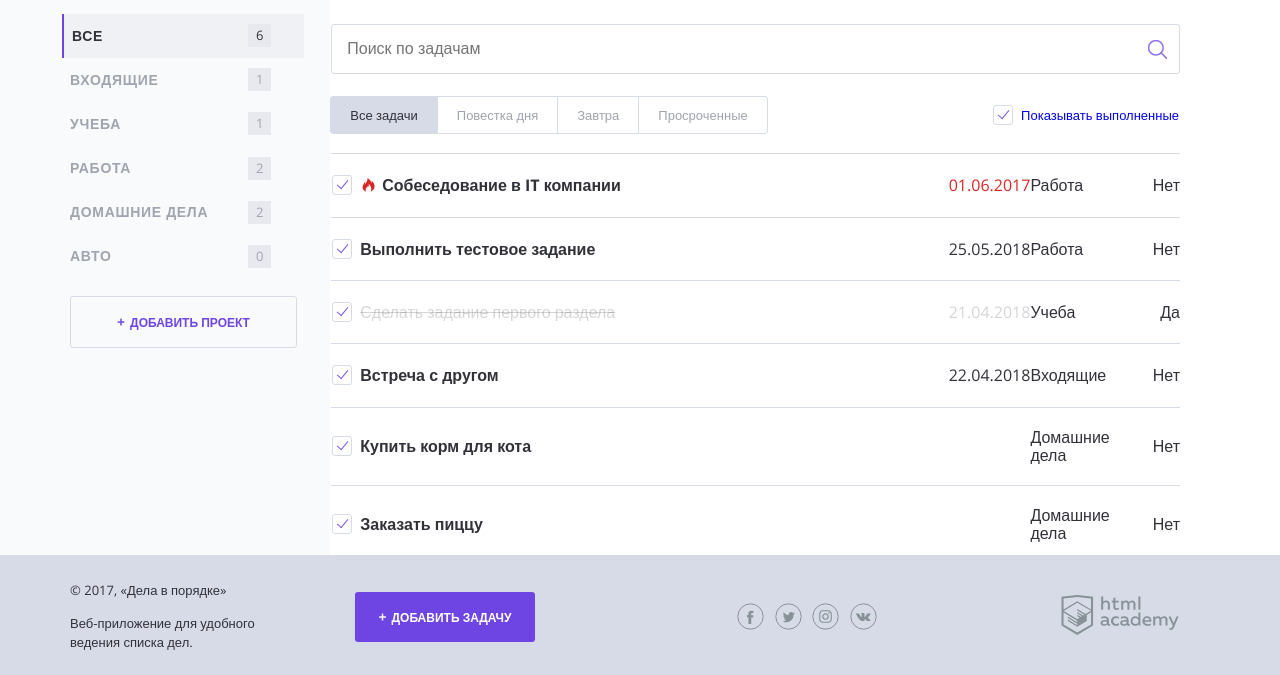
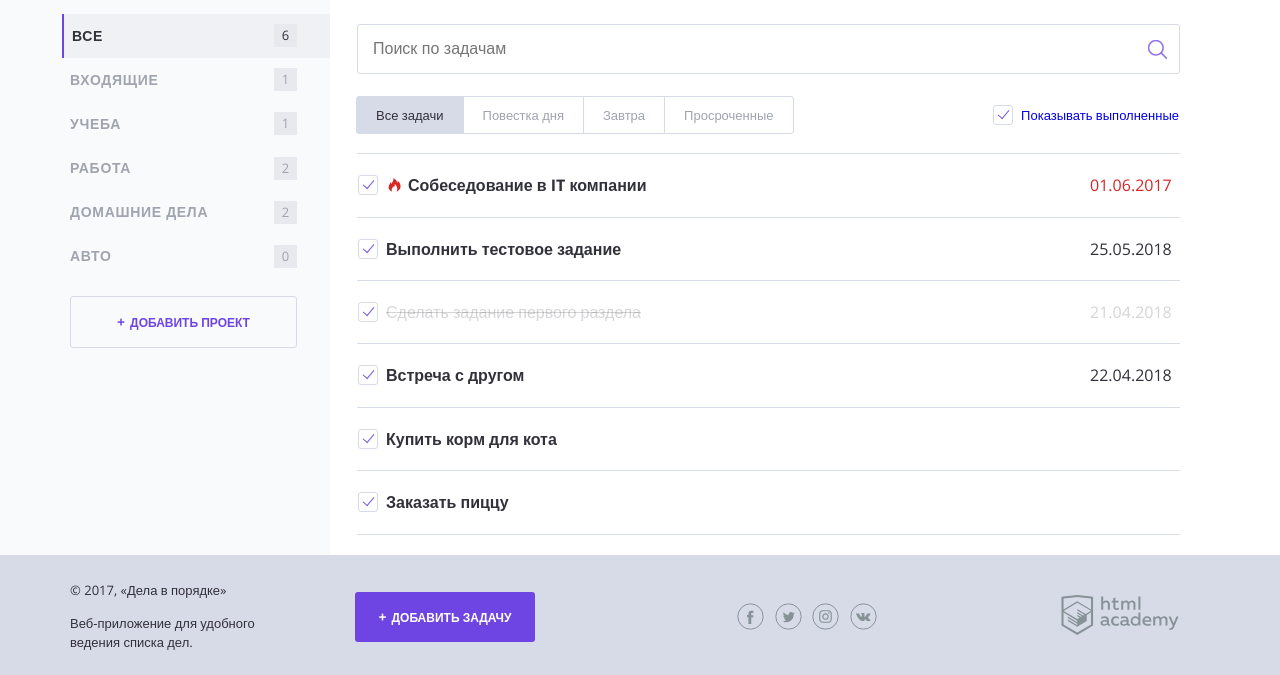
Before and after one commit to ArinaAnderson/243875-doingsdone, a PHP site: page / in a window 1280 px wide. Shown: the part 125-800 px from the top of the page. Run offline with PHP 8.4, Linux system fonts and the light colour scheme; data that the repository does not hold is empty.

```diff
--- a/index.php
+++ b/index.php
@@ -215,8 +215,7 @@ $days_until_deadline = null;
                         </td>
                         <td class='task__file'></td>
                         <td class='task__date'><?php echo $valueTask['deadline']?></td>
-                        <td class='task__type'><?php echo $valueTask['type']?></td>
-                        <td class='task__controls'>
+                        <!--<td class='task__controls'>
                             <?php
                             if($valueTask['completed']) {
                                 echo "Да";
@@ -224,7 +223,7 @@ $days_until_deadline = null;
                                 echo "Нет";
                             };
                             ?>
-                        </td>
+                        </td>-->
                     </tr>
                     <?php endif; ?>
                     <?endforeach?>
```
